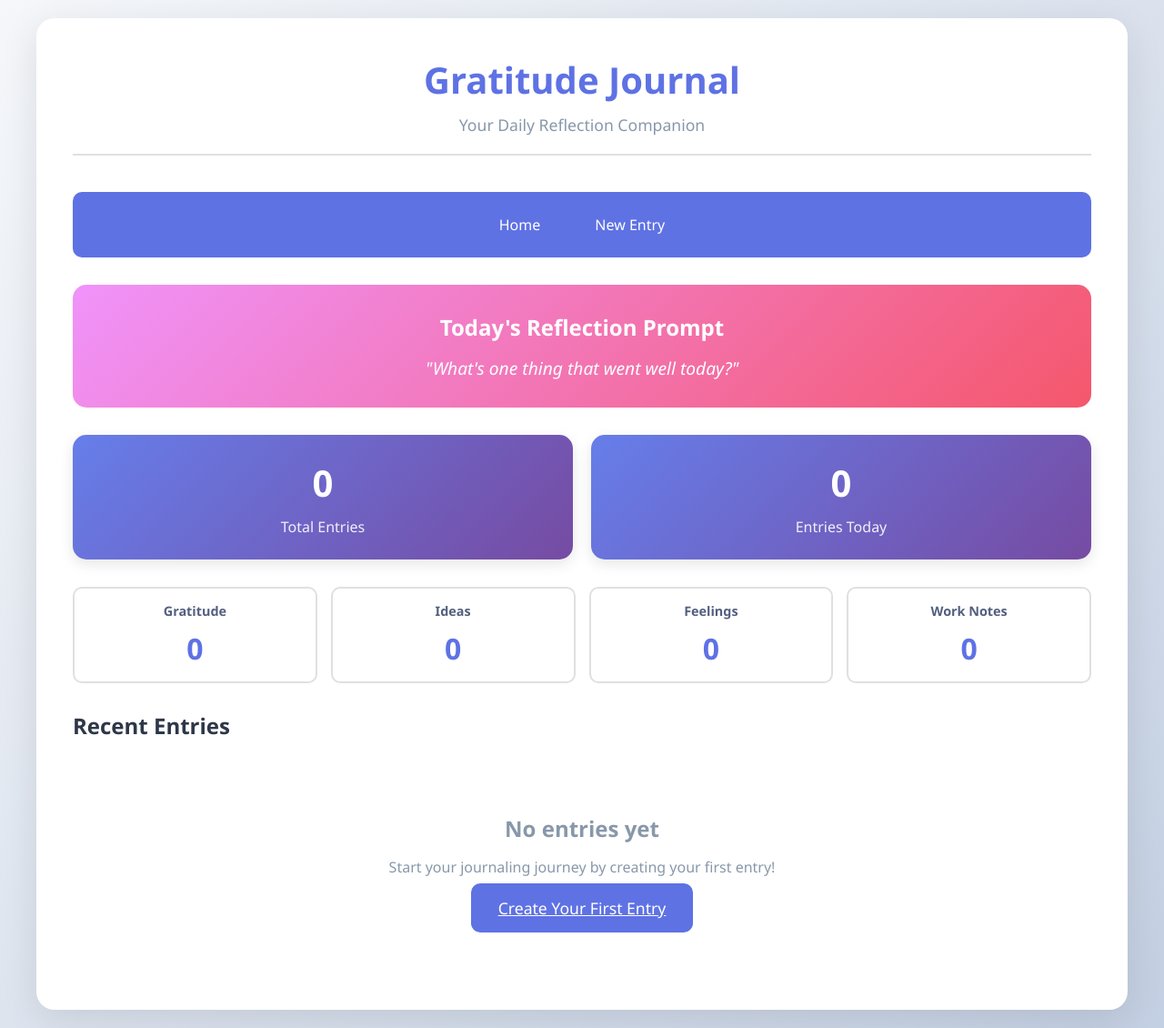
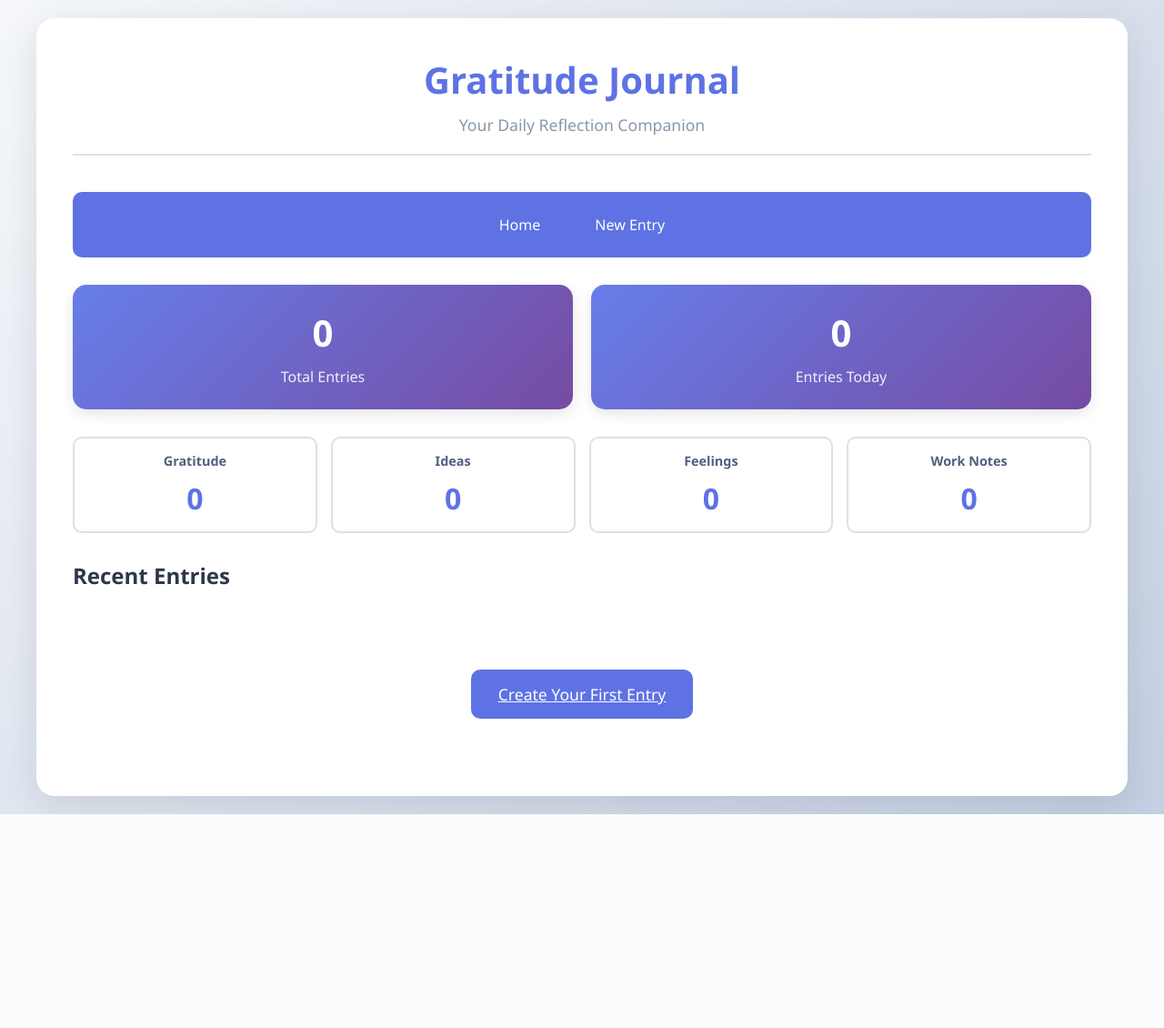
Before and after one commit to dhanihaneesha/GratitudeJournal, a Flask app: page / in a window 1280 px wide. Shown: the whole page at 91% size. After the commit the page ends 895 px from the top, so only its background shows below. Run offline with Flask 3, Linux system fonts and the light colour scheme.

Commit message:
Refactor home.html to remove prompt and update messages
Removed today's reflection prompt section and adjusted empty state message.

```diff
--- a/templates/home.html
+++ b/templates/home.html
@@ -1,9 +1,6 @@
 {% extends "base.html" %} {% block title %}Home - Gratitude Journal{% endblock
 %} {% block content %}
-<div class="prompt-box">
-  <h2>Today's Reflection Prompt</h2>
-  <p>"{{ daily_prompt }}"</p>
-</div>
+
 
 <div class="stats-grid">
   <div class="stat-card">
@@ -51,8 +48,8 @@
 </div>
 {% else %}
 <div class="empty-state">
-  <h2>No entries yet</h2>
-  <p>Start your journaling journey by creating your first entry!</p>
+
+
   <br />
   <a href="{{ url_for('new_entry') }}" class="btn">Create Your First Entry</a>
 </div>
```
